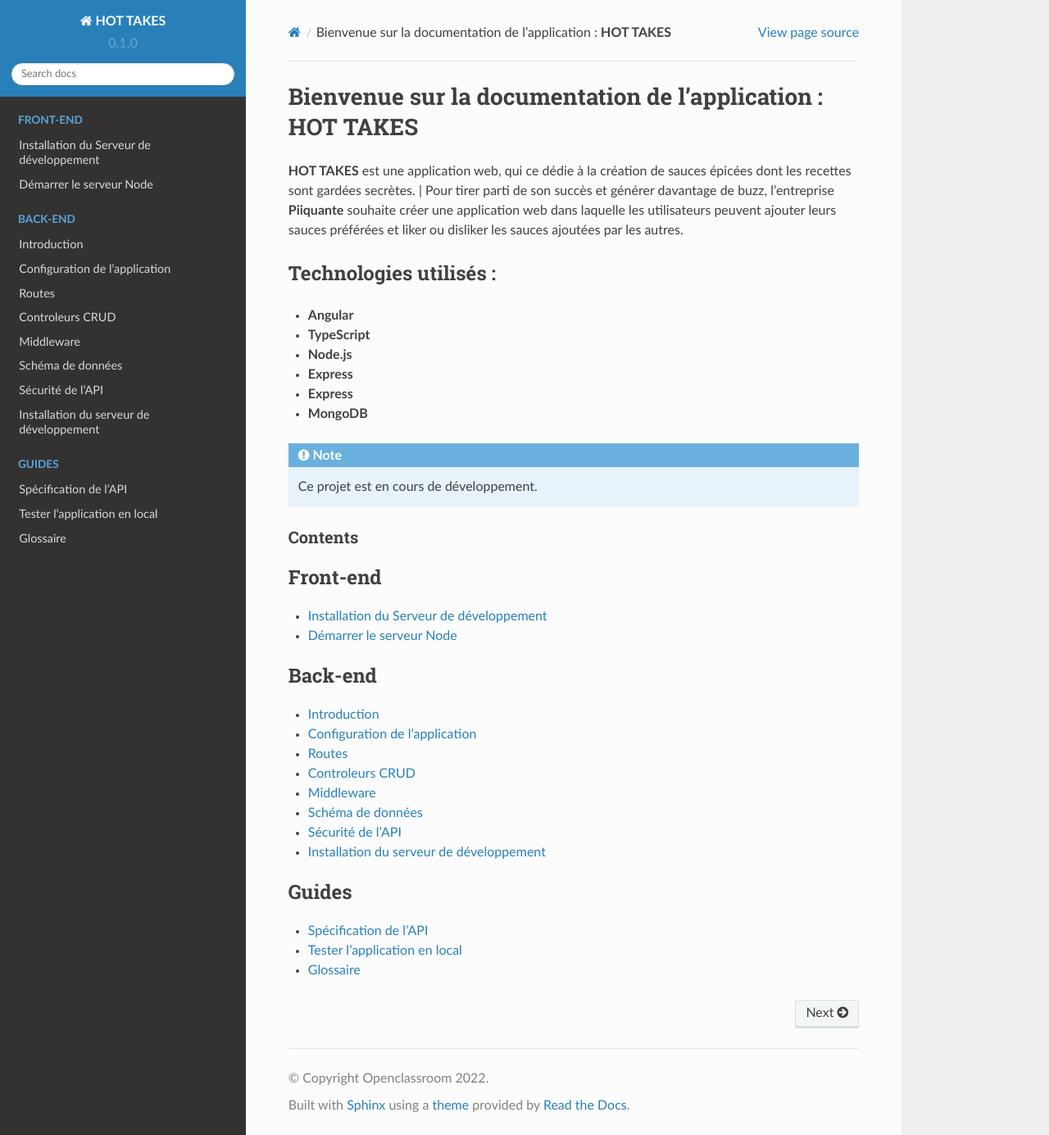
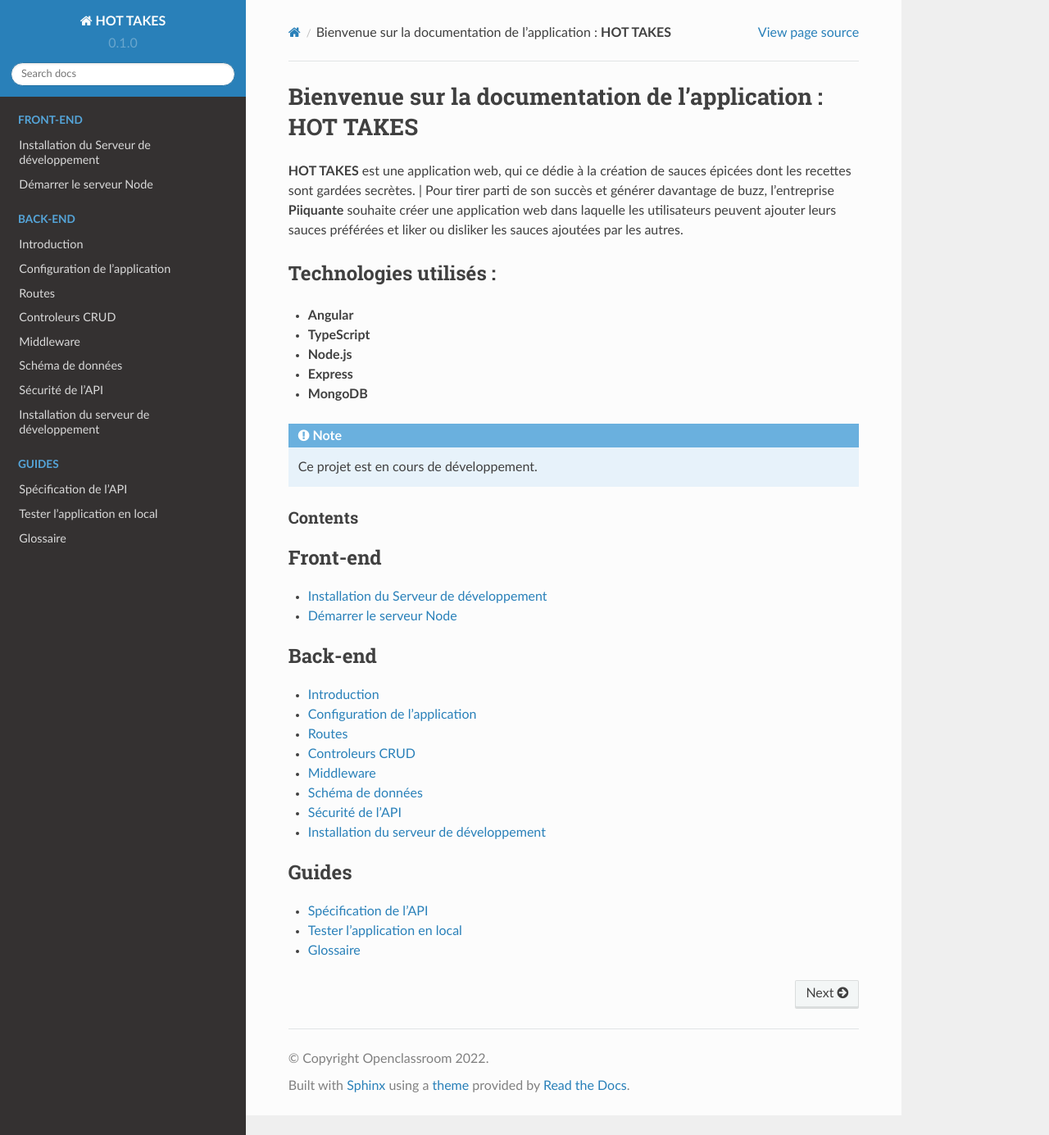
Before and after one commit to anthony-mini/Mini_Anthony_6_05-08-2022, a Sphinx documentation site: the page built from docs/source/index.rst, in a window 1280 px wide and 1385 px high. Shown: the whole window at 82% size. Built offline with Sphinx 7.4.7 and the Read the Docs theme 2.0.0, drawn with Linux system fonts in a browser that asks for light colours.

Commit message:
delete express :memo:

```diff
--- a/docs/source/index.rst
+++ b/docs/source/index.rst
@@ -10,7 +10,6 @@
 * **Angular**
 * **TypeScript**
 * **Node.js**
-* **Express**
 * **Express**
 * **MongoDB**
 
```
